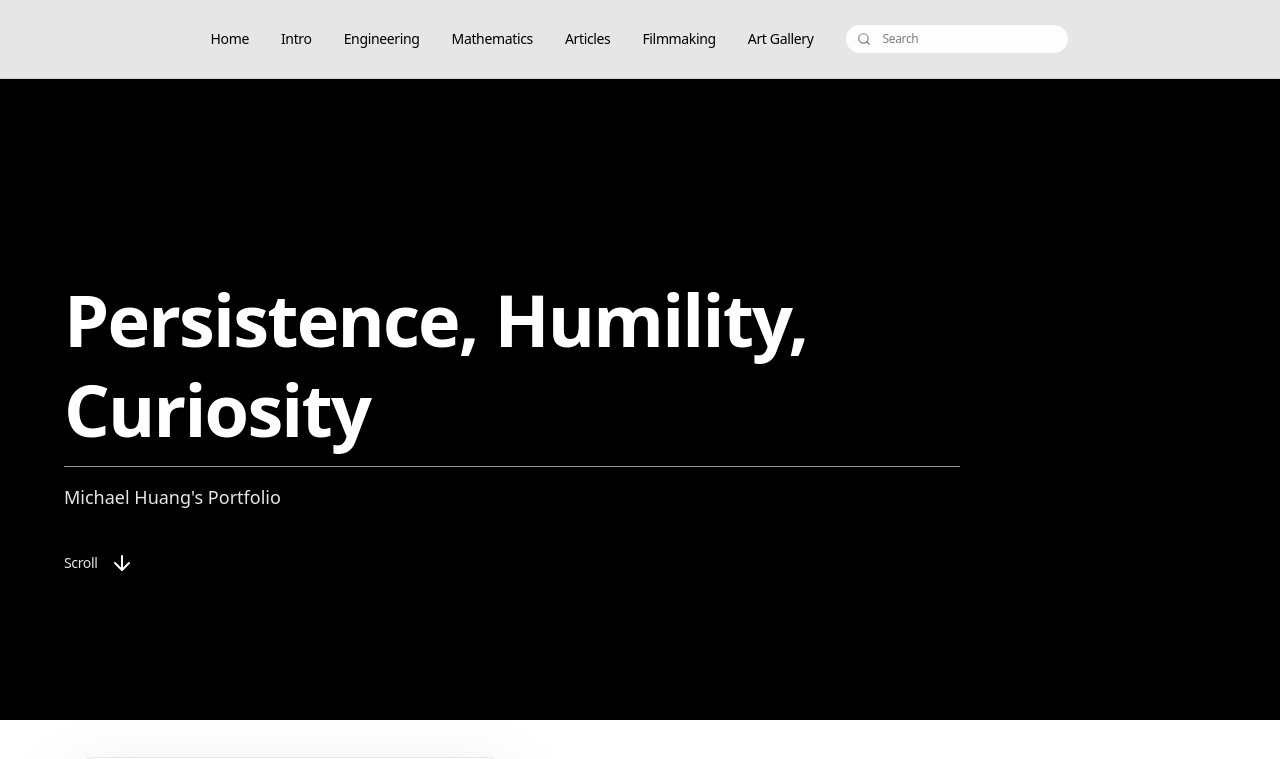
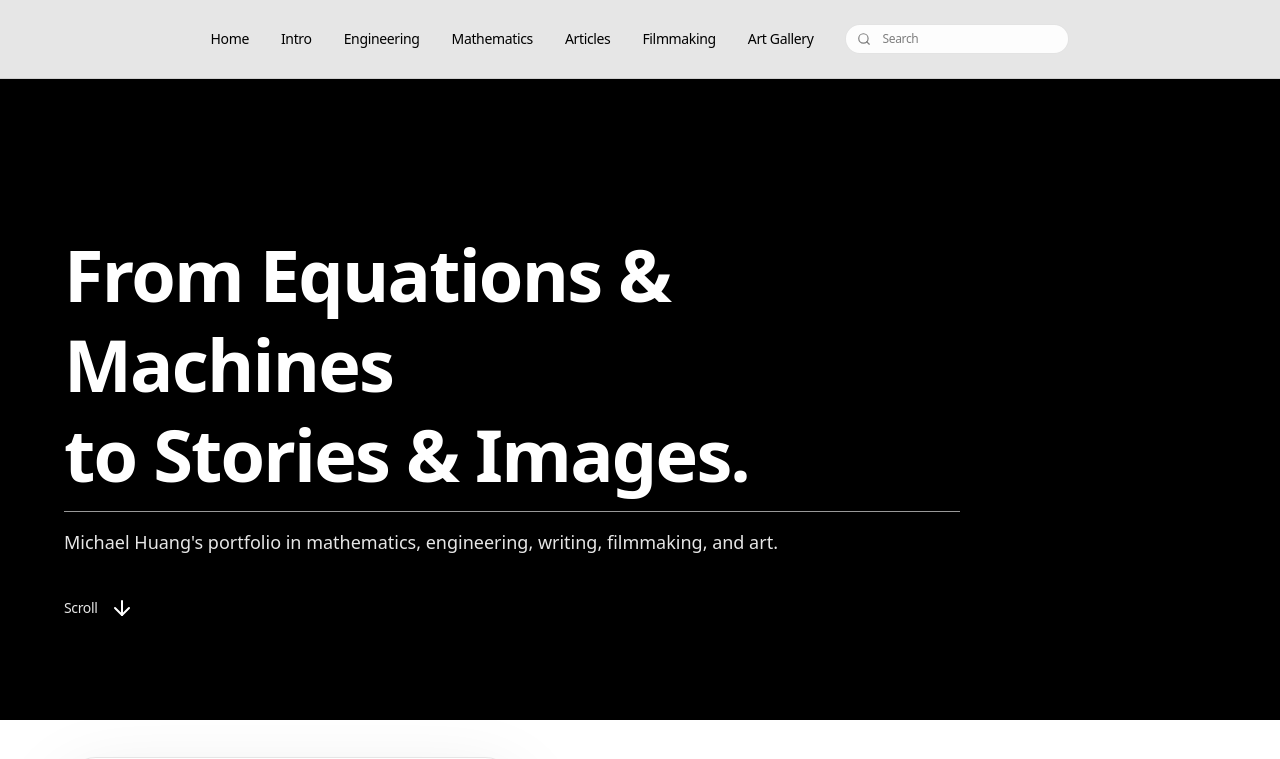
Before and after one commit to MHcave/website, a Next.js app: page / in a window 1280 px wide. Shown: the top 759 px of the page. Built offline with nearby package versions, Linux system fonts and the light colour scheme.

Commit message:
Update homepage hero title

```diff
--- a/app/page.tsx
+++ b/app/page.tsx
@@ -337,13 +337,14 @@ export default function Home() {
           className="max-w-4xl"
         >
           <div className="max-w-4xl">
-            <h2 className="text-5xl md:text-7xl font-semibold tracking-tight leading-tight">
+            <h1 className="text-5xl md:text-7xl font-semibold tracking-tight leading-tight">
               <span className="inline-block border-b border-white/60 pb-3">
-                Persistence, Humility, Curiosity
+                From Equations &amp; Machines
+                <span className="block">to Stories &amp; Images.</span>
               </span>
-            </h2>
+            </h1>
             <p className="mt-4 text-base md:text-lg opacity-90">
-              Michael Huang&apos;s Portfolio
+              Michael Huang&apos;s portfolio in mathematics, engineering, writing, filmmaking, and art.
             </p>
             <a href="#art-gallery" className="mt-10 inline-flex items-center gap-3">
               <span className="text-sm tracking-tight opacity-90">Scroll</span>
```
